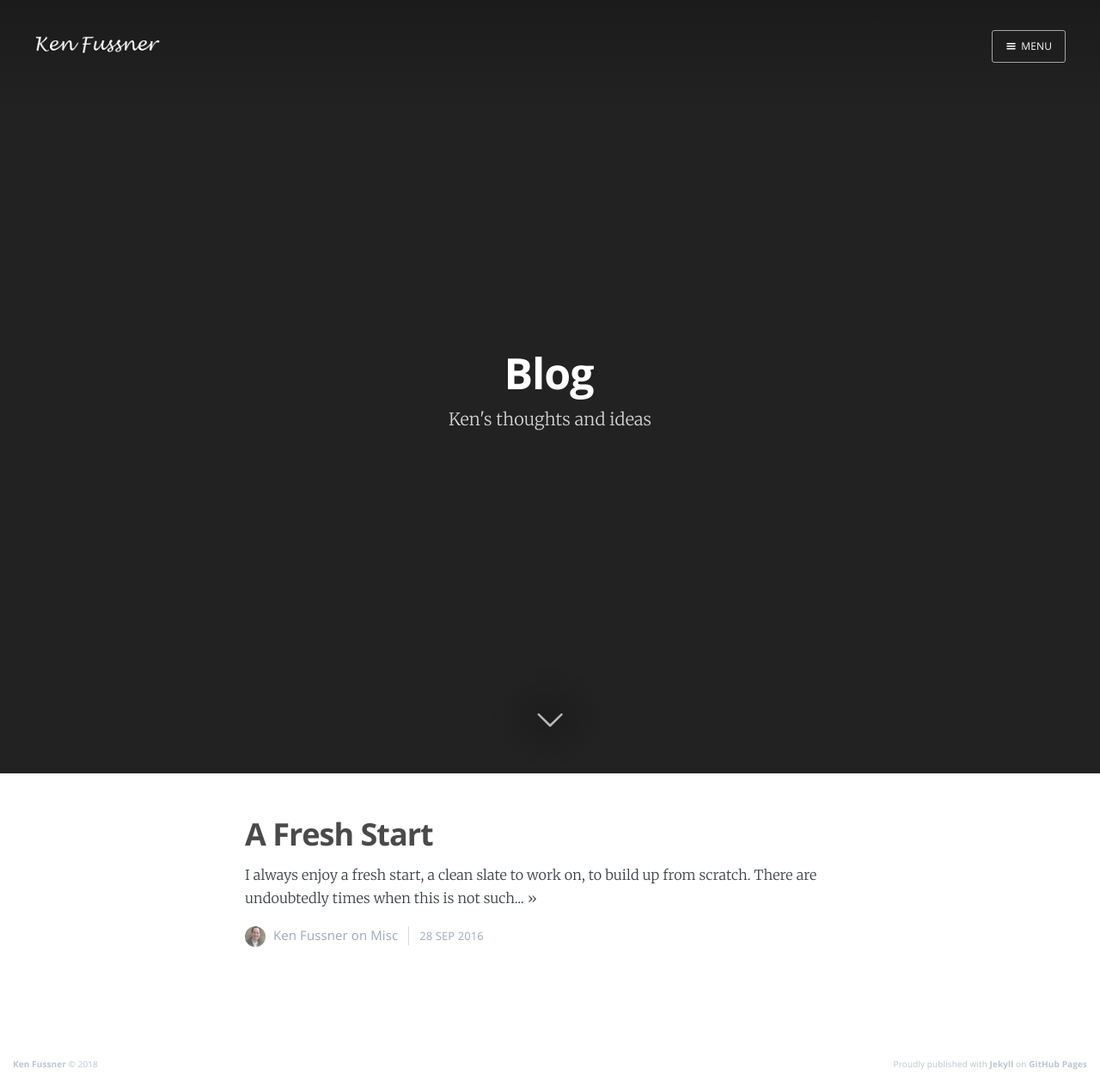
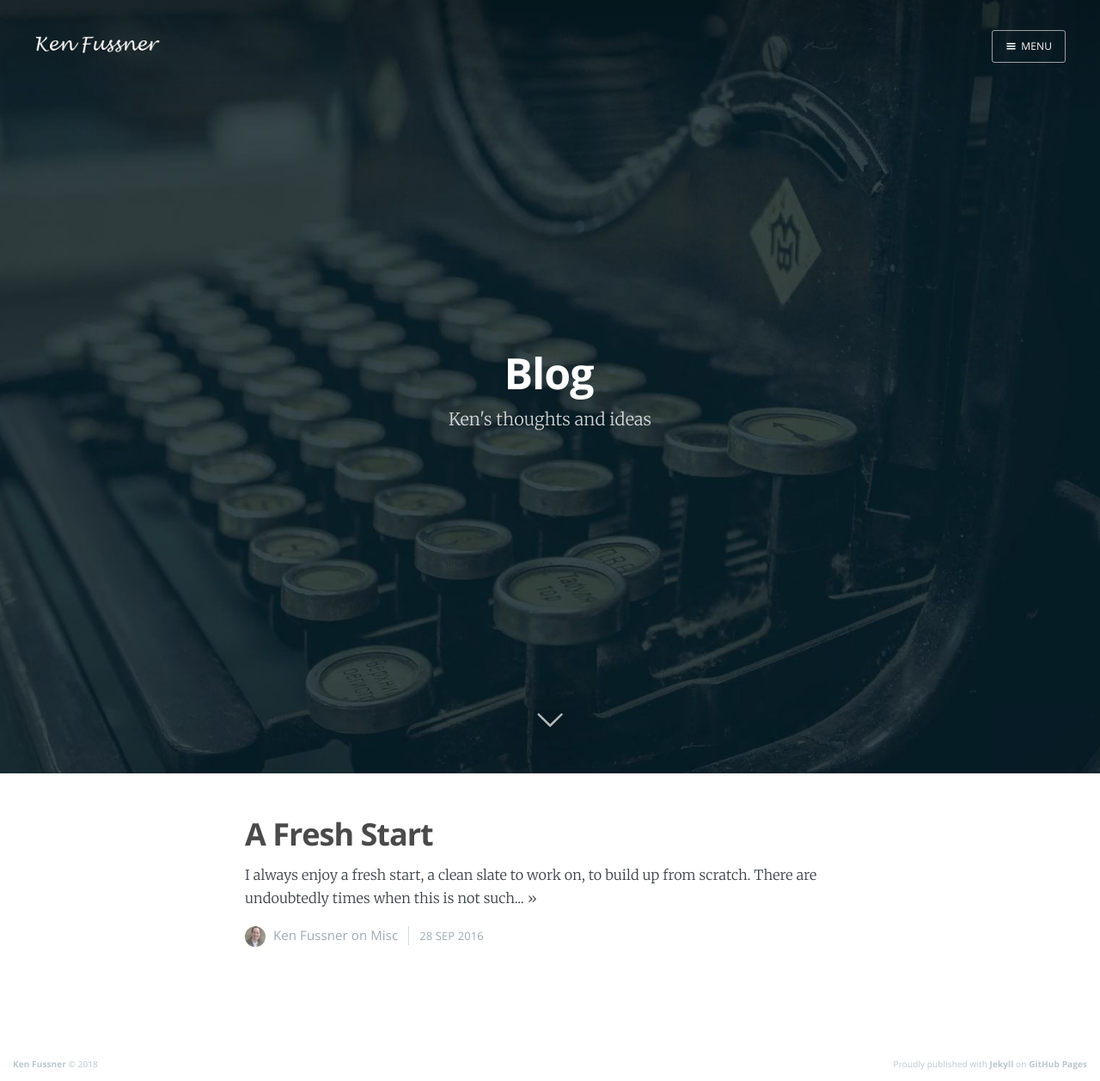
Before and after one commit to kenfussner/kenfussner.github.io, a Jekyll site: the page built from blog.html, in a window 1280 px wide. Shown: the whole page at 86% size. Built offline with Jekyll 4.4.1, drawn with Linux system fonts in a browser that asks for light colours; nearby versions of some CDN libraries.

Commit message:
Fix cover url

```diff
--- a/_layouts/tag.html
+++ b/_layouts/tag.html
@@ -1,6 +1,6 @@
 ---
 layout: default
-cover: 'assets/images/cover2.jpg'
+cover: '/assets/images/cover2.jpg'
 class: 'tag-template'
 navigation: True
 ---
--- a/blog.html
+++ b/blog.html
@@ -1,7 +1,7 @@
 ---
 layout: default
 title: Blog - Ken Fussner
-cover: 'assets/images/cover1.jpg'
+cover: '/assets/images/cover1.jpg'
 class: 'home-template'
 navigation: True
 current: home
--- a/index.html
+++ b/index.html
@@ -1,7 +1,7 @@
 ---
 layout: default
 title: Ken Fussner
-cover: 'assets/images/cover4.jpg'
+cover: '/assets/images/cover4.jpg'
 class: 'home-template'
 navigation: True
 current: home
```
